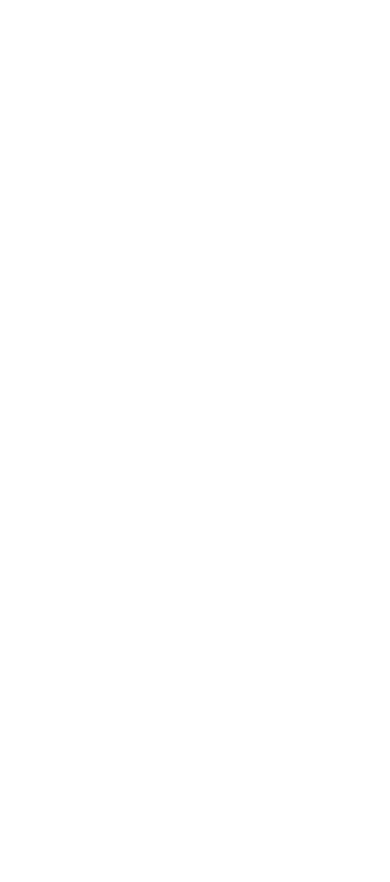
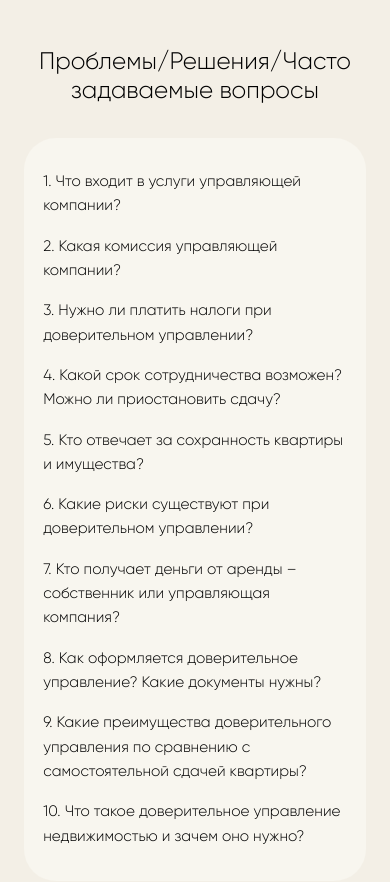
Before and after one commit to Vineker1One/butler-invest, a React (Vite) app in the folder client/: page /problems in a window 390 px wide. Before the commit this address had no page. Shown: the top 882 px of the page. Before the commit the page ends 844 px from the top, so only its background shows below. Built offline with nearby package versions, Linux system fonts and the light colour scheme.

Commit message:
Add ProblemsFAQ

```diff
--- /dev/null
+++ b/client/src/pages/Problems/sections/ProblemsFAQ.css
@@ -0,0 +1,67 @@
+.problems-faq {
+  background: #F3EFE6;
+  padding: 5rem 2rem;
+  min-height: 100vh;
+}
+
+.problems-faq__container {
+  max-width: 900px;
+  margin: 0 auto;
+  background: #F8F6EF;
+  border-radius: 2rem;
+  padding: 4rem 3.5rem;
+}
+
+.problems-faq__title {
+  text-align: center;
+  font-size: 2rem;
+  font-weight: 300;
+  color: #000;
+  margin-bottom: 3rem;
+}
+
+.problems-faq__content {
+  font-size: 1.5rem;
+  line-height: 1.1;
+  color: #000;
+  font-weight: 300;
+}
+
+.problems-faq__content p {
+  margin: 0 0 1rem 0;
+}
+
+.problems-faq__content p:last-child {
+  margin-bottom: 0;
+}
+
+/* Адаптивность */
+@media (max-width: 768px) {
+  .problems-faq {
+    padding: 3rem 1.5rem;
+  }
+
+  .problems-faq__container {
+    padding: 2.5rem 1.5rem;
+  }
+
+  .problems-faq__title {
+    font-size: 1.5rem;
+    margin-bottom: 2rem;
+  }
+
+  .problems-faq__content {
+    font-size: 1rem;
+    line-height: 1.6;
+  }
+}
+
+@media (max-width: 480px) {
+  .problems-faq__container {
+    padding: 2rem 1.2rem;
+  }
+
+  .problems-faq__content {
+    font-size: 0.95rem;
+  }
+}
--- /dev/null
+++ b/client/src/pages/Problems/sections/ProblemsFAQ.tsx
@@ -0,0 +1,28 @@
+import "./ProblemsFAQ.css";
+
+export const ProblemsFAQ = () => {
+  return (
+    <section className="problems-faq">
+        <h1 className="problems-faq__title">
+          Проблемы/Решения/Часто задаваемые вопросы
+        </h1>
+      <div className="problems-faq__container">
+
+
+        <div className="problems-faq__content">
+          <p>1. Что входит в услуги управляющей компании?</p>
+          <p>2. Какая комиссия управляющей компании?</p>
+          <p>3. Нужно ли платить налоги при доверительном управлении?</p>
+          <p>4. Какой срок сотрудничества возможен? Можно ли приостановить сдачу?</p>
+          <p>5. Кто отвечает за сохранность квартиры и имущества?</p>
+          <p>6. Какие риски существуют при доверительном управлении?</p>
+          <p>7. Кто получает деньги от аренды – собственник или управляющая компания?</p>
+          <p>8. Как оформляется доверительное управление? Какие документы нужны?</p>
+          <p>9. Какие преимущества доверительного управления по сравнению с самостоятельной сдачей квартиры?</p>
+          <p>10. Что такое доверительное управление недвижимостью и зачем оно нужно?</p>
+        </div>
+
+      </div>
+    </section>
+  );
+};
--- /dev/null
+++ b/client/src/pages/ProblemsPage.tsx
@@ -0,0 +1,10 @@
+import { ProblemsFAQ } from "./Problems/sections/ProblemsFAQ";
+
+export const ProblemsPage = () => {
+  return (
+    <main>
+      <ProblemsFAQ />
+      {/* Здесь будут другие секции */}
+    </main>
+  );
+};
--- a/client/src/router/index.tsx
+++ b/client/src/router/index.tsx
@@ -3,6 +3,7 @@
 import { MainLayout } from '../layouts/MainLayout'
 import { ServicesPage } from '../pages/ServicesPage'
 import { InvestmentPage } from '../pages/InvestmentPage'
+import { ProblemsPage } from '../pages/ProblemsPage'
 
 export const AppRouter = () => {
   return (
@@ -12,6 +13,7 @@
           <Route path="/" element={<HomePage />} />
           <Route path="/services" element={<ServicesPage />} />
           <Route path="/plan" element={<InvestmentPage />} />
+          <Route path="/problems" element={<ProblemsPage />} />
         </Routes>
       </MainLayout>
     </BrowserRouter>
--- a/client/src/widgets/Header.tsx
+++ b/client/src/widgets/Header.tsx
@@ -21,6 +21,10 @@
     {
         label: "Инвестиционный план",
         path: "/plan",
+    },
+    {
+        label: "Проблемы и решения",
+        path: "/problems",
     },
 ];
 
```
